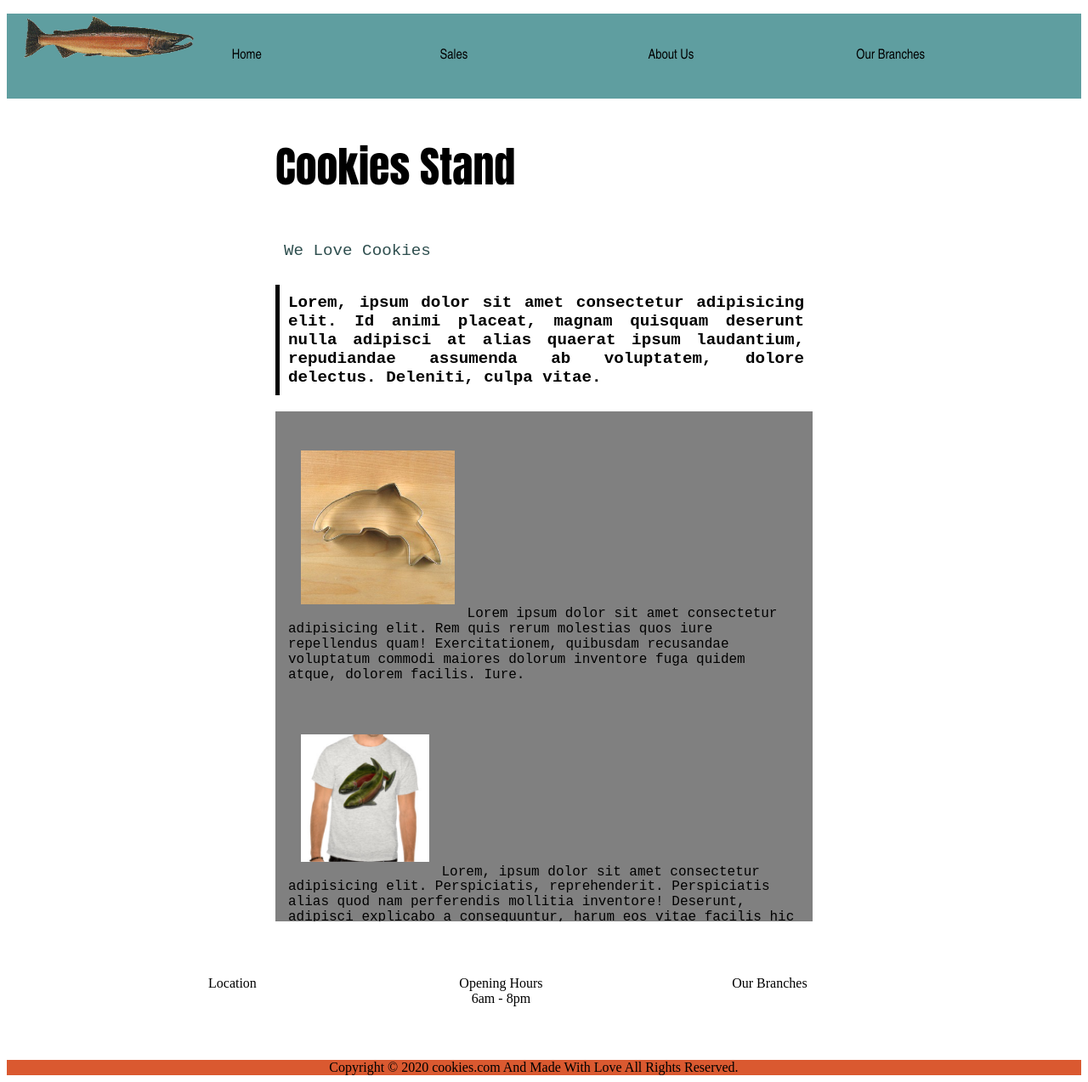
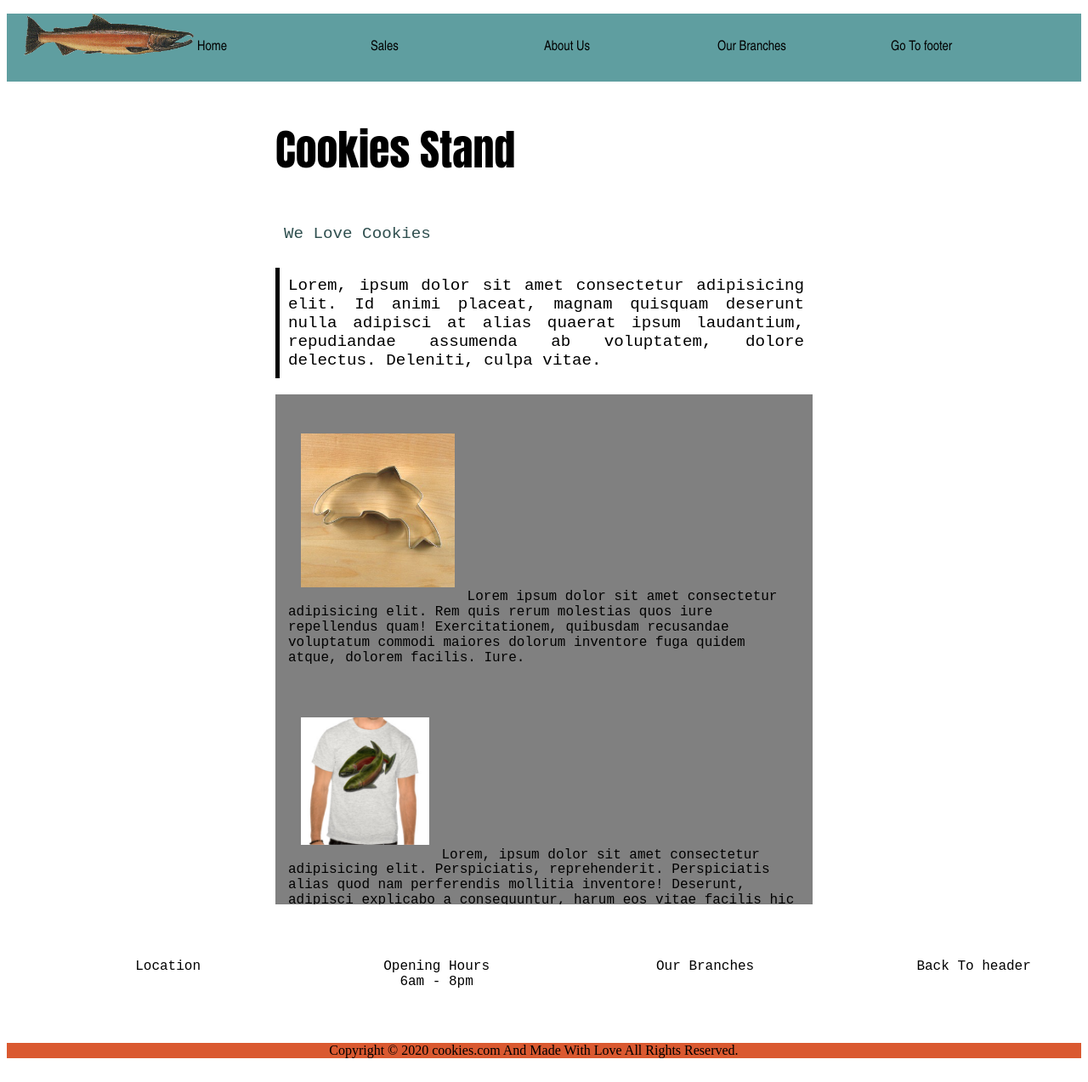
Before and after one commit to mrabdsaif/salmonCookies, a plain HTML site: page index.html in a window 1280 px wide. Shown: the whole page at 85% size. Drawn offline with Linux system fonts and the light colour scheme.

Commit message:
lab10ab Done

```diff
--- a/css/home.css
+++ b/css/home.css
@@ -1,17 +1,17 @@
+html{
+    scroll-behavior: smooth;
+}
 body header nav ul {
     display: flex;
-    height: 100px;
-    line-height: 100px;
+    height: 80px;
+    line-height: 80px;
     background-color: cadetblue;
-    position: sticky;
-
 }
 header nav ul li{
     flex: 1;
     margin-left: -20px;
     list-style: none;
     font-family:  'Arial Narrow','Franklin Gothic Medium', Arial, sans-serif;
-
 }
 header nav ul li a{
     text-decoration: none;
@@ -38,7 +38,6 @@ main h2 {
     padding: 10px;
     border-left: 5px solid #000000;
     color: black;
-    font-weight: bold;
 }
 #container{
     color: black;
@@ -71,10 +70,11 @@ main h2 {
 #footerDiv{
     display: flex;
     text-align: center;
+    font-family: 'Courier New', Courier, monospace;
 }
 #footerDiv div{
     flex: 1;
-    margin-left: 17%;
+    margin-left: 5%;
     margin-top: 5%;
     margin-bottom: 5%;
 }
--- a/index.html
+++ b/index.html
@@ -9,7 +9,7 @@
 </head>
 
 <body>
-    <header>
+    <header id="header">
         <nav>
             <ul>
                 <li><img src="img\salmon.png" alt="Logo" title="Logo" width="200px" height="50px"></li>
@@ -17,6 +17,7 @@
                 <li id="hs"> <a href="sales.html">Sales</a> </li>
                 <li>About Us</li>
                 <li>Our Branches</li>
+                <li><a href="#footerDiv">Go To footer </a></li>
             </ul>
         </nav>
     </header>
@@ -58,10 +59,11 @@
     <footer>
         <div id="footerDiv">
             <div> <a href="https://www.google.com/maps/place/Seattle,+WA,+USA/@47.6043732,-122.4023479,12.04z/data=!4m5!3m4!1s0x5490102c93e83355:0x102565466944d59a!8m2!3d47.6062095!4d-122.3320708"
-                    , alt="">Location</a> </div>
+                    , alt="" target="_blank">Location</a> </div>
             <div> <a href="#">Opening Hours <br> 6am - 8pm</a> </div>
             <div> <a href="#">Our Branches</a> </div>
-            <div></div>
+
+            <div> <a href="#header">Back To header</a> </div>
         </div>
         <div id="fDiv2">
             <p>Copyright © 2020 cookies.com And Made With Love All Rights Reserved.</p>
```
